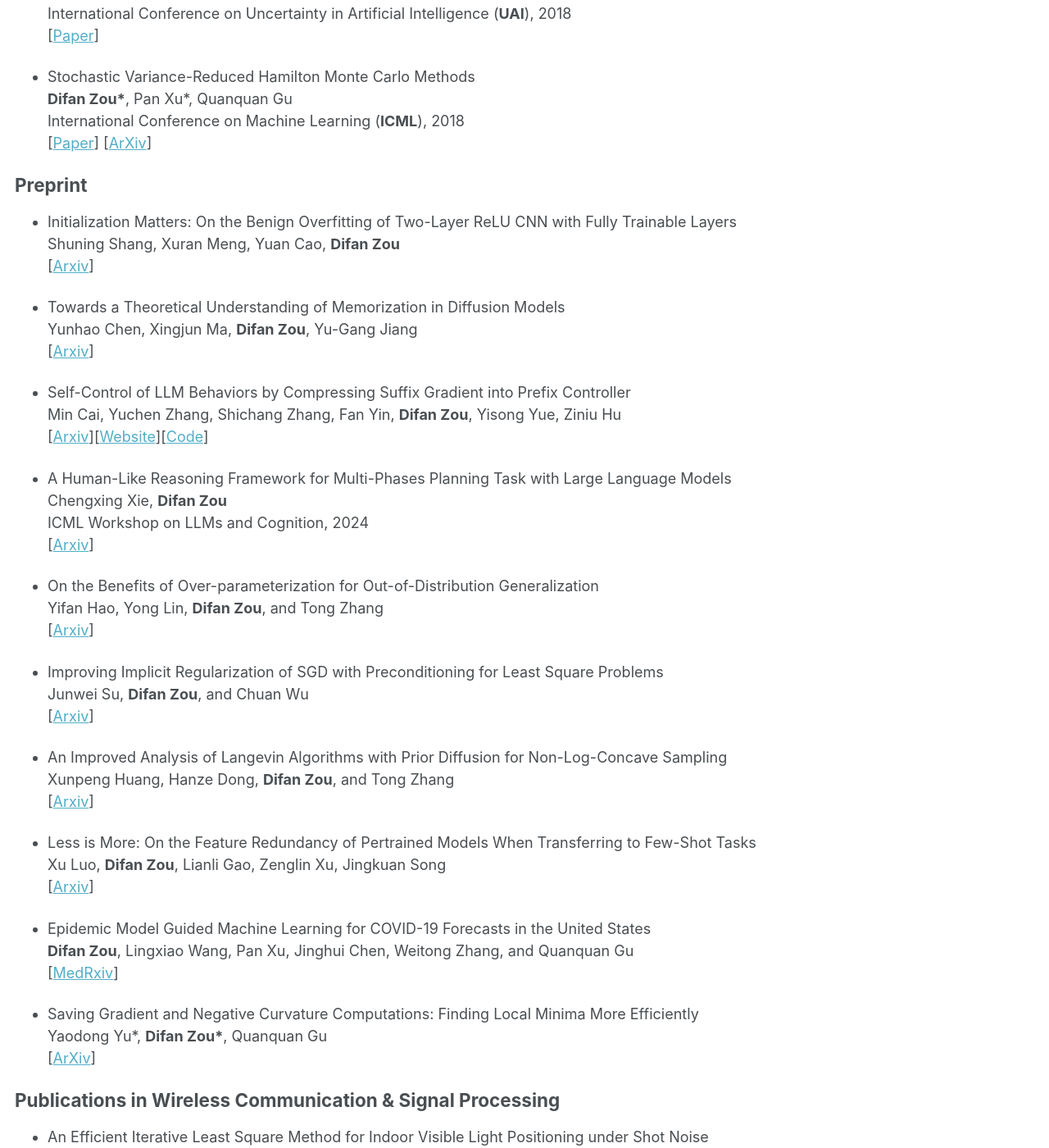
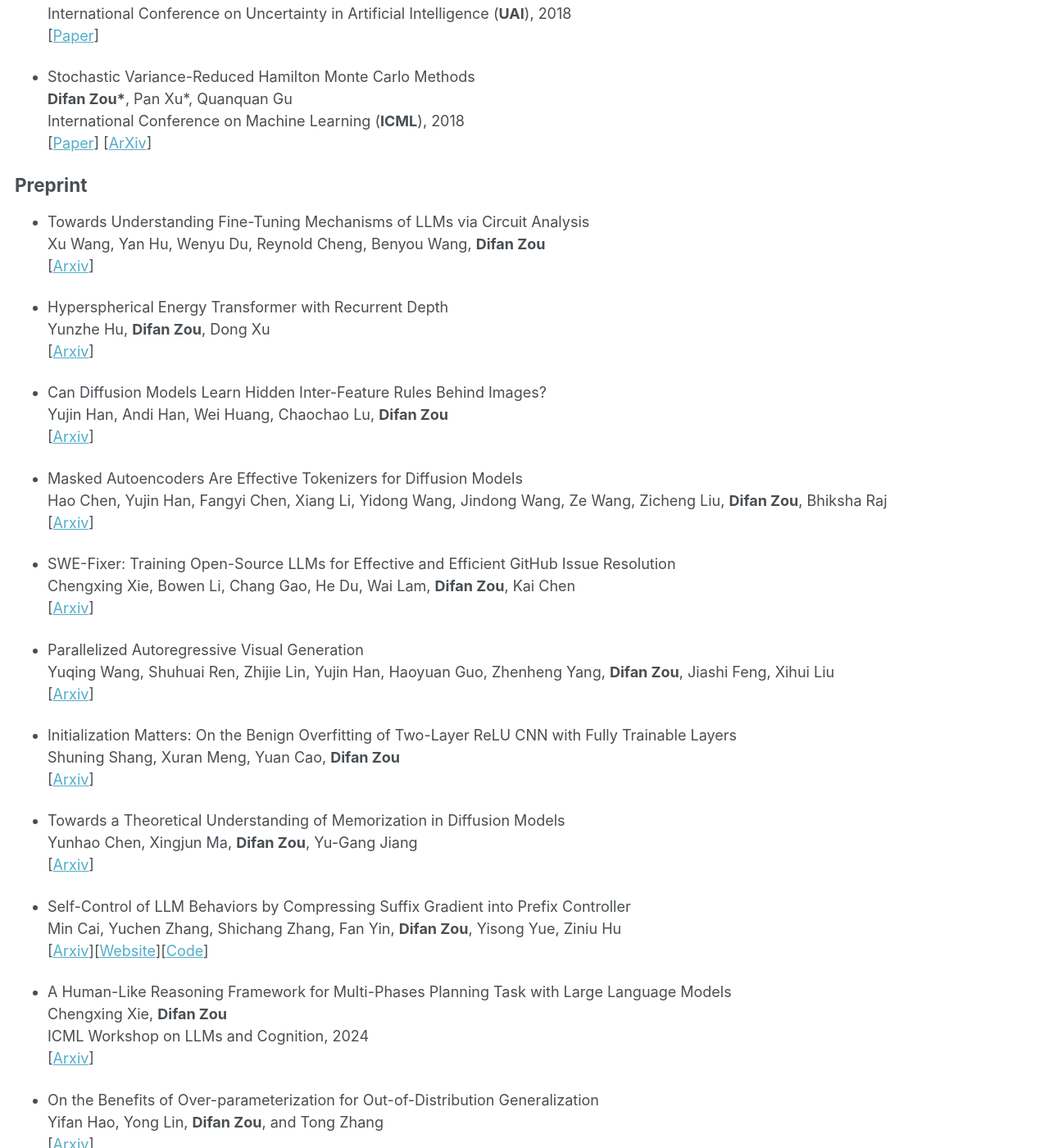
Before and after one commit to difanzou/difanzou.github.io, a Jekyll site: the page built from _pages/publications.md, in a window 1280 px wide and 1400 px high, scrolled down 6156 px. Shown: the whole window at 82% size. Built offline with Jekyll 4.4.1, drawn with Linux system fonts in a browser that asks for light colours.

Commit message:
add new papers

```diff
--- a/_pages/publications.md
+++ b/_pages/publications.md
@@ -263,6 +263,29 @@ International Conference on Machine Learning (**ICML**), 2018\
 
 ## Preprint
 
+* Towards Understanding Fine-Tuning Mechanisms of LLMs via Circuit Analysis\
+Xu Wang, Yan Hu, Wenyu Du, Reynold Cheng, Benyou Wang, **Difan Zou**\
+\[[Arxiv](https://arxiv.org/pdf/2502.11812)\]
+
+* Hyperspherical Energy Transformer with Recurrent Depth\
+Yunzhe Hu, **Difan Zou**, Dong Xu\
+\[[Arxiv](https://arxiv.org/pdf/2502.11646)\]
+
+* Can Diffusion Models Learn Hidden Inter-Feature Rules Behind Images?\
+Yujin Han, Andi Han, Wei Huang, Chaochao Lu, **Difan Zou**\
+\[[Arxiv](https://arxiv.org/pdf/2502.04725)\]
+
+* Masked Autoencoders Are Effective Tokenizers for Diffusion Models\
+Hao Chen, Yujin Han, Fangyi Chen, Xiang Li, Yidong Wang, Jindong Wang, Ze Wang, Zicheng Liu, **Difan Zou**, Bhiksha Raj\
+\[[Arxiv](https://arxiv.org/pdf/2502.03444)\]
+
+* SWE-Fixer: Training Open-Source LLMs for Effective and Efficient GitHub Issue Resolution\
+Chengxing Xie, Bowen Li, Chang Gao, He Du, Wai Lam, **Difan Zou**, Kai Chen\
+\[[Arxiv](https://arxiv.org/pdf/2501.05040)\]
+
+* Parallelized Autoregressive Visual Generation\
+Yuqing Wang, Shuhuai Ren, Zhijie Lin, Yujin Han, Haoyuan Guo, Zhenheng Yang, **Difan Zou**, Jiashi Feng, Xihui Liu\
+\[[Arxiv](https://arxiv.org/pdf/2412.15119)\]
 
 * Initialization Matters: On the Benign Overfitting of Two-Layer ReLU CNN with Fully Trainable Layers\
 Shuning Shang, Xuran Meng, Yuan Cao, **Difan Zou**\
```
